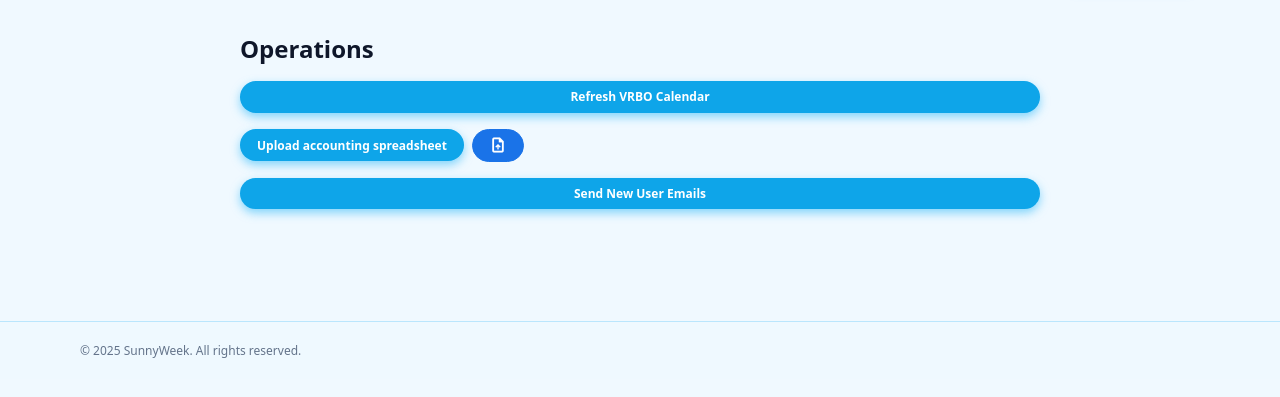
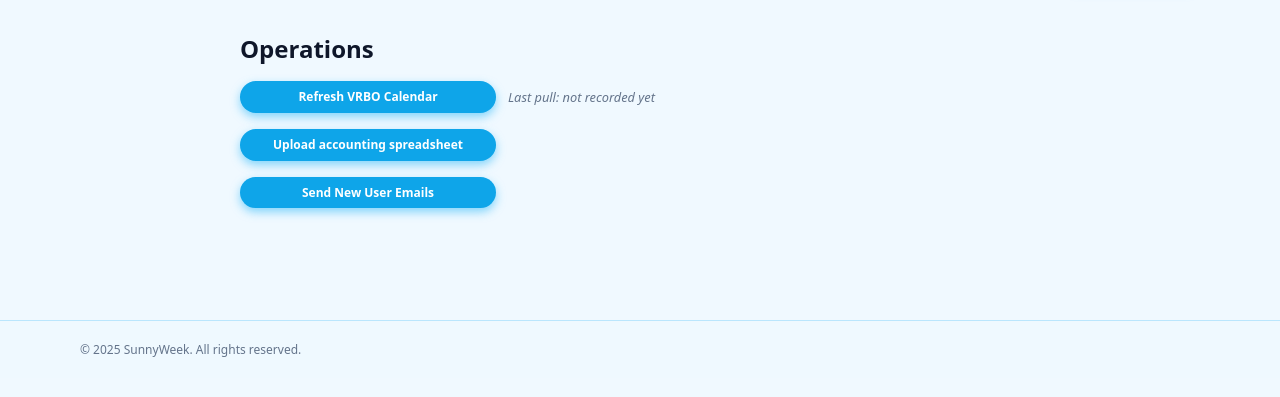
Before and after one commit to mnikain/planetdestin, a Django app: page /operations/ in a window 1280 px wide. Shown: the part 57-454 px from the top of the page. Run offline with Django 5.2, Linux system fonts and the light colour scheme.

Commit message:
operations page complete

```diff
--- a/rentals/static/rentals/styles.css
+++ b/rentals/static/rentals/styles.css
@@ -196,6 +196,24 @@ body {
   gap: 1rem;
 }
 
+.operations-vrbo-line {
+  display: flex;
+  flex-direction: row;
+  align-items: center;
+  gap: 0.75rem;
+  flex-wrap: wrap;
+}
+
+.operations-vrbo-last-pull {
+  font-size: 0.8rem;
+  color: var(--color-slate-700);
+}
+
+.operations-vrbo-last-pull--muted {
+  color: var(--color-slate-500);
+  font-style: italic;
+}
+
 .operations-upload-form {
   display: flex;
   flex-direction: column;
@@ -214,30 +232,9 @@ body {
   display: none;
 }
 
-.material-upload-btn {
-  display: inline-flex;
-  align-items: center;
-  gap: 0.5rem;
-  width: fit-content;
-  border-radius: 999px;
-  border: 1px solid #dadce0;
-  background-color: #fff;
-  color: #3c4043;
-  padding: 0.5rem 0.95rem;
-  font-size: 0.875rem;
-  font-weight: 500;
-  line-height: 1;
-  cursor: pointer;
-}
 
-.material-upload-btn:hover {
-  background-color: #f8f9fa;
-  border-color: #c6c6c6;
-}
-
-.material-upload-icon {
-  font-size: 1.125rem;
-  line-height: 1;
+.operations-button {
+  width: 16rem;
 }
 
 .material-upload-filename {
@@ -245,30 +242,20 @@ body {
   color: #5f6368;
 }
 
+/* Icon-only upload control: same fill as .btn-primary / “Upload accounting spreadsheet” */
 .operations-upload-submit {
-  display: inline-flex;
-  align-items: center;
-  gap: 0.35rem;
-  width: fit-content;
-  border-radius: 999px;
-  border: 1px solid #1a73e8;
-  background-color: #1a73e8;
-  color: #fff;
-  box-shadow: none;
+  padding-inline: 0.65rem;
 }
 
-.operations-upload-submit .material-upload-icon {
-  color: #fff;
-}
-
-.operations-upload-submit:hover {
-  background-color: #1765cc;
-  border-color: #1765cc;
+.operations-upload-submit-icon {
+  font-size: 1.125rem;
+  line-height: 1;
+  color: inherit;
 }
 
 .operations-upload-submit:focus-visible {
   outline: none;
-  box-shadow: 0 0 0 3px rgba(26, 115, 232, 0.25);
+  box-shadow: 0 0 0 3px rgba(14, 165, 233, 0.35);
 }
 
 .messages-container {
--- a/rentals/templates/rentals/operations.html
+++ b/rentals/templates/rentals/operations.html
@@ -7,9 +7,20 @@
       <h1 class="operations-title">Operations</h1>
 
       <div class="operations-actions">
-        <a href="{% url 'pull_vrbo_calendar' %}" class="btn btn-primary">
-          Refresh VRBO Calendar
-        </a>
+        <div class="operations-vrbo-line">
+          <a href="{% url 'pull_vrbo_calendar' %}" class="btn btn-primary operations-button">
+            Refresh VRBO Calendar
+          </a>
+          {% if vrbo_last_pull_at %}
+            <span class="operations-vrbo-last-pull">
+              Last pulled {{ vrbo_last_pull_at|date:"M j, Y" }} at {{ vrbo_last_pull_at|time:"g:i A" }}
+            </span>
+          {% else %}
+            <span class="operations-vrbo-last-pull operations-vrbo-last-pull--muted">
+              Last pull: not recorded yet
+            </span>
+          {% endif %}
+        </div>
       </div>
 
       <div class="operations-actions">
@@ -21,18 +32,20 @@
         >
           {% csrf_token %}
           <span class="operations-upload-row">
-            <label for="excel_file" class="btn btn-primary" role="button">
+            <label for="excel_file" class="btn btn-primary operations-button" role="button">
               <span id="selected-file-name">Upload accounting spreadsheet</span>
             </label>
             <input type="file" name="excel_file" id="excel_file" class="material-upload-input" />
-            <button type="submit" class="btn operations-upload-submit material-symbols-outlined material-upload-icon">upload_file</button>
+            <button type="submit" class="btn btn-primary operations-upload-submit" aria-label="Upload" style="display: none;" id="operations-upload-submit">
+              <span class="material-symbols-outlined operations-upload-submit-icon" >upload_file</span>
+            </button>
           </span>
 
         </form>
       </div>
 
       <div class="operations-actions">
-        <a href="{% url 'send_new_user_emails' %}" class="btn btn-primary">
+        <a href="{% url 'send_new_user_emails' %}" class="btn btn-primary operations-button">
           Send New User Emails
         </a>
       </div>
@@ -43,10 +56,16 @@
     document.addEventListener("DOMContentLoaded", function () {
       const input = document.getElementById("excel_file");
       const fileName = document.getElementById("selected-file-name");
+      const submitButton = document.getElementById("operations-upload-submit");
       if (!input || !fileName) return;
       input.addEventListener("change", function () {
-        fileName.textContent =
-          input.files && input.files[0] ? input.files[0].name : "No file selected";
+        if (input.files && input.files[0]) {
+          fileName.textContent = "Uploading: " + input.files[0].name;
+          submitButton.style.display = "block";
+        } else {
+          fileName.textContent = "Upload: Nothing Selected";
+          submitButton.style.display = "none";
+        }
       });
     });
   </script>
--- a/rentals/views.py
+++ b/rentals/views.py
@@ -26,7 +26,20 @@ import re
 from django.contrib.auth import get_user_model
 
 PENDING_INQUIRY_SESSION_KEY = "pending_inquiry"
+VRBO_CALENDAR_LAST_PULL_AT_KEY = "vrbo_calendar_last_pull_at"
+# Keep last-pull time long after the rate-limit key expires so Operations can still show it.
+VRBO_CALENDAR_LAST_PULL_CACHE_TIMEOUT = 60 * 60 * 24 * 366
 User = get_user_model()
+
+
+def _operations_context(extra: dict | None = None) -> dict:
+    raw = cache.get(VRBO_CALENDAR_LAST_PULL_AT_KEY)
+    if raw is not None:
+        raw = timezone.localtime(raw)
+    ctx = {"vrbo_last_pull_at": raw}
+    if extra:
+        ctx.update(extra)
+    return ctx
 
 def send_email(subject: str, message: str):
     for email in settings.NOTIFICATION_EMAIL_LIST:
@@ -52,13 +65,13 @@ def send_inquiry_email():
 def send_new_user_emails(request: HttpRequest) -> HttpResponse:
     #for now send a message saying function not yet implemented
     messages.error(request, "Function not yet implemented")
-    return render(request, "rentals/operations.html", {})
+    return render(request, "rentals/operations.html", _operations_context())
 
     #IMPLEMENT LATER
     new_users = User.objects.filter(is_new=True)
     for user in new_users:
         send_email("New user", f"A new user has been created: {user.email}")
-    return render(request, "rentals/operations.html", {})
+    return render(request, "rentals/operations.html", _operations_context())
 
 def _build_inquiry_payload(request: HttpRequest):
     unit = request.POST.get("unit")
@@ -210,7 +223,12 @@ def pull_vrbo_calendar(request: HttpRequest) -> HttpResponse:
         messages.error(request, "\n".join(errors))
     else:
         messages.success(request, "VRBO calendar has been pulled successfully.")
-    return render(request, "rentals/operations.html", {})
+        cache.set(
+            VRBO_CALENDAR_LAST_PULL_AT_KEY,
+            timezone.now(),
+            timeout=VRBO_CALENDAR_LAST_PULL_CACHE_TIMEOUT,
+        )
+    return render(request, "rentals/operations.html", _operations_context())
 
 def reservation_search(request: HttpRequest, vrbo_uptodate: bool = False) -> HttpResponse:
     available_units = None
@@ -372,7 +390,7 @@ def dashboard(request: HttpRequest) -> HttpResponse:
     return render(request, "rentals/dashboard.html", context)
 
 def operations(request: HttpRequest) -> HttpResponse:
-    return render(request, "rentals/operations.html", {})
+    return render(request, "rentals/operations.html", _operations_context())
 
 
 def _split_name(name_str):
@@ -480,4 +498,4 @@ def upload_accounting_file(request: HttpRequest) -> HttpResponse:
                 new_reservation_count += 1
 
         messages.success(request, f"Updated: {count}, added: {new_reservation_count}, new users: {new_user_count}, total records: {len(df)}")
-        return render(request, "rentals/operations.html", {})
+        return render(request, "rentals/operations.html", _operations_context())
```
Also changed, not shown: Actions.md (+0 -11 lines).
